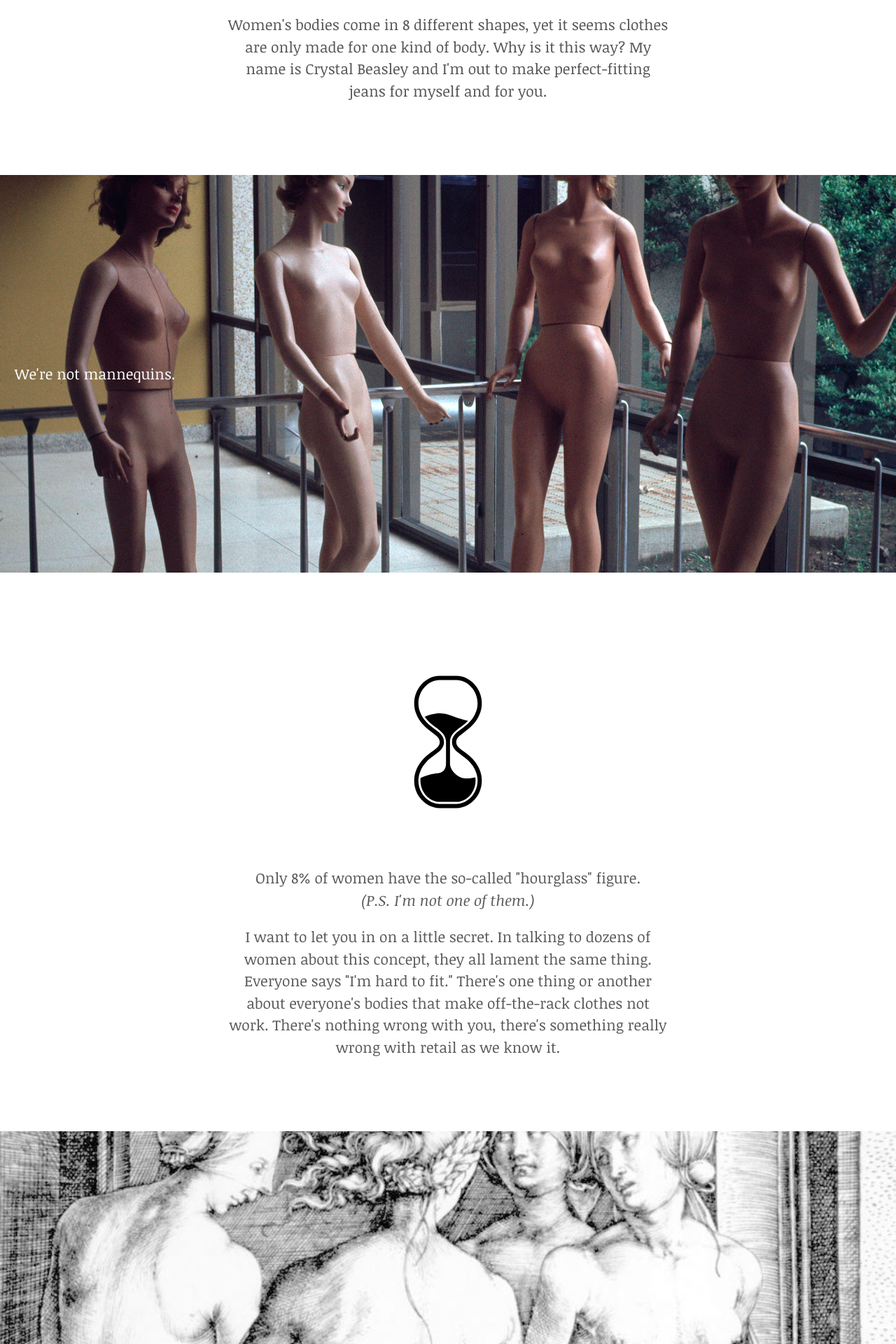
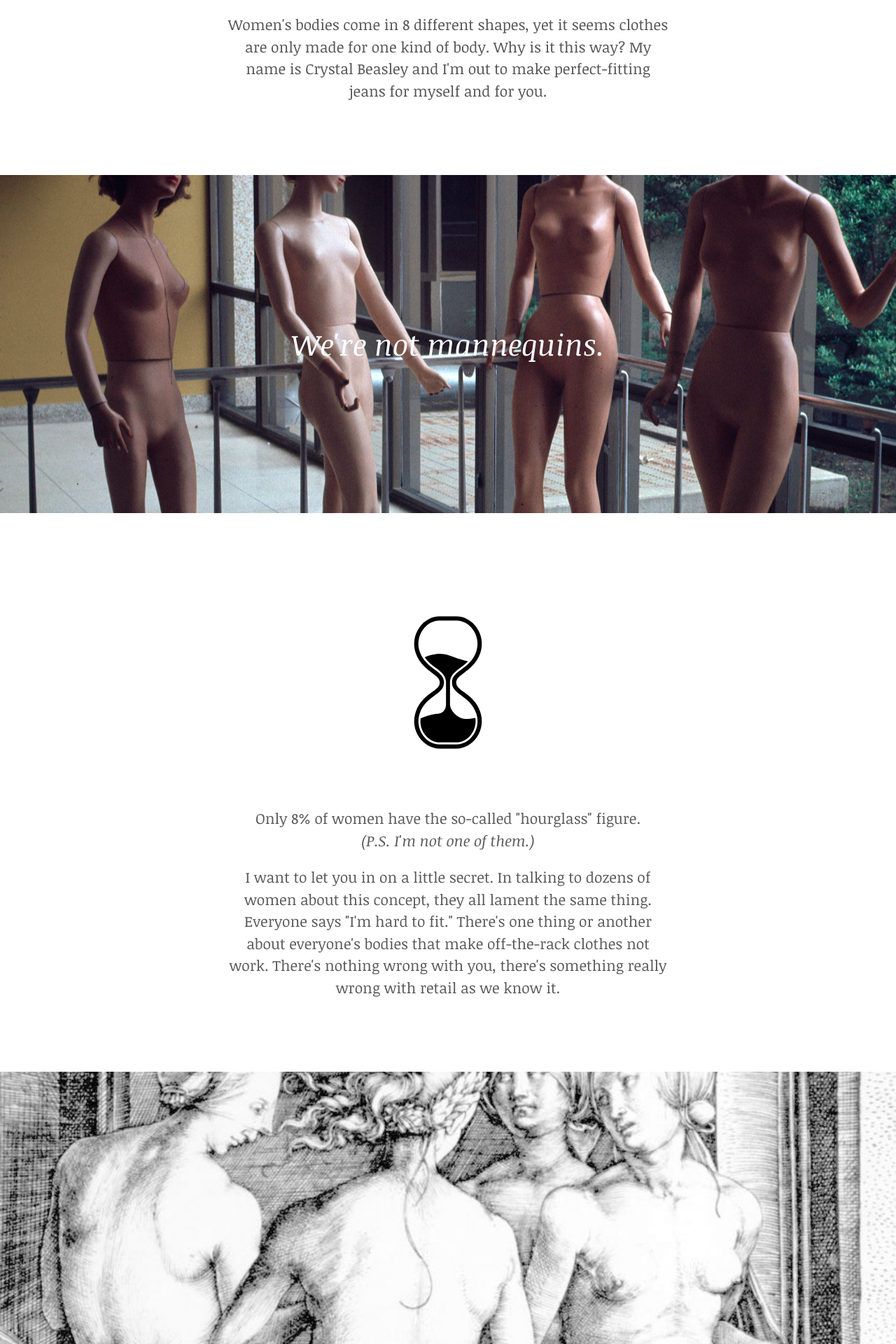
Before and after one commit to skinny97214/skinny97214.github.io, a Jekyll site: the page index.html, which Jekyll copies as it is, in a window 1280 px wide. Shown: the part 691-2611 px from the top of the page at 70% size. Built offline with Jekyll 4.4.1, drawn with Linux system fonts in a browser that asks for light colours; nearby versions of some CDN libraries; some web fonts are replaced; library files that are not in the unit come from our copies; Markdown is read by kramdown in place of the engine named in the settings; comment, search, counter and statistics services are not loaded; some of the changed text lies outside the part shown.

Commit message:
more copy updates

```diff
--- a/css/onepage.css
+++ b/css/onepage.css
@@ -267,6 +267,10 @@
 	vertical-align: middle;
 	height: 400px;
 }
+.mannequin {
+	font-size: 2em;
+	font-style: italic;
+}
 
 h2 { text-align: center; font-style: italic; }
 
--- a/index.html
+++ b/index.html
@@ -25,7 +25,7 @@
 		</section>
 
 		<section class="mannequin">
-			<div class="center"><p>We're not mannequins.</p></div>
+			<p>We're not mannequins.</p>
 		</section>
 
 		<section class="hourglass">
@@ -55,7 +55,7 @@
 		</section>
 
 		<section class="cloud">
-			<p>If you're wondering if this is such an awesome idea, why hasn't someone already done this? Why aren't Gap or Levis or Nordstorm all over this? First, as you may well already know, tailoring and existing pair of jeans is night impossible except for the hem. They can't modify an off-the-rack pair. This means they have to make each one from scratch. Since almost all apparel production is done in the developing world, it's simply not feasible. The transit time alone is 40 days on a boat. Most importantly, their entire business is set up around selling large volumes at retail. The smallest quantity their factories are set up to make is 1000. Lastly, and this one may be a shocker... of those eight body types, you likely don't know which one you are. I thought I was a straight cut for years until I accidentally learned I was curvy. If big brands did offer us eight different fits, it would be too overwhelming. They would have to carry too much inventory. All of this means an entirely new model.</p>
+			<p>If this is such an awesome idea, why hasn't someone already done this? Why aren't Gap or Levis or Nordstorm all over this? First, as you may well already know, tailoring and existing pair of jeans is night impossible except for the hem. This means they have to make each one from scratch. Since almost all apparel production is done in the developing world, it's simply not feasible. The transit time alone is 40 days on a boat. Most importantly, their entire business is set up around selling large volumes. The smallest quantity their factories are set up to make is 1000. Lastly, for big brands to offer eight different fits, it would mean they have to carry inventory in each size multiplied by 8! It would be too much inventory to carry. All of this means an entirely new alternative to retail as we know it.</p>
 			<p>I need your help to make this real. I'm sourcing premium denim and searching for the right factory here in the US of A to do the stitching. The estimated cost is $125 per pair. If this idea makes you squeal with joy, sign up to get our newsletter. Even better, fill our our survey. We need data from lots of women with lots of different bodies to prove our fit technology really works.</p>
 		</section>
 
```
